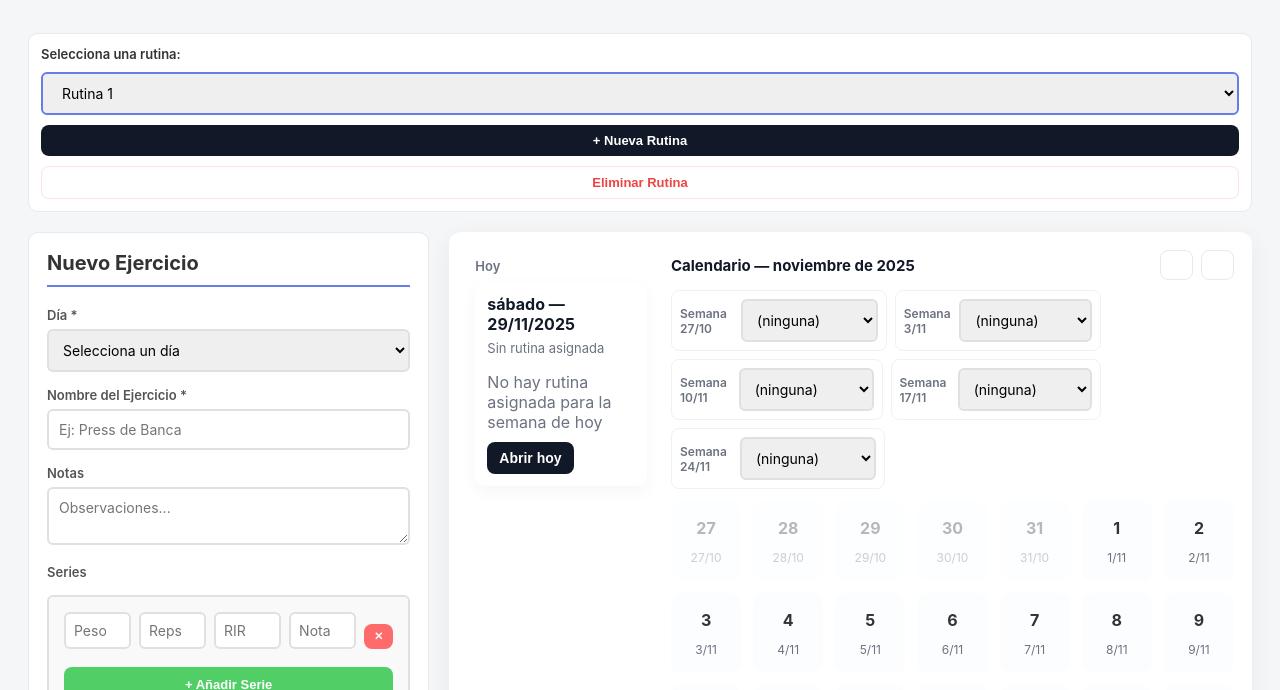
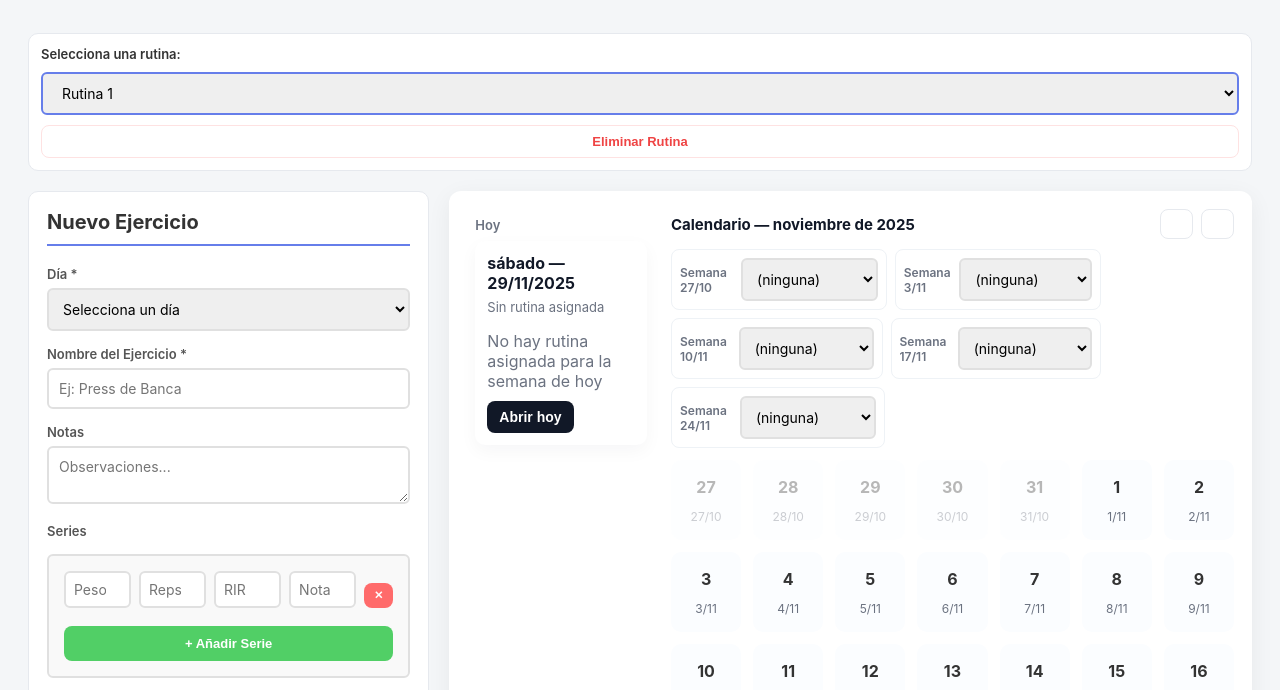
Before and after one commit to DanielDeMiguelMartinez/first_repository_2024, a plain HTML site: page index.html in a window 1280 px wide. Shown: the part 100-790 px from the top of the page. Drawn offline with Linux system fonts and the light colour scheme.

Commit message:
UI: remove '+ Nueva Rutina' button to prevent modal confusion; ensure day-click opens day view

```diff
--- a/index.html
+++ b/index.html
@@ -552,7 +552,6 @@
         <div class="selector-semanas">
             <label for="weekSelect">Selecciona una rutina:</label>
             <select id="weekSelect" onchange="cambiarSemana()"></select>
-            <button class="new-semana-btn" onclick="crearNuevaSemana()">+ Nueva Rutina</button>
             <button class="delete-week-btn" onclick="deleteSelectedWeek()">Eliminar Rutina</button>
 
         </div>
```
